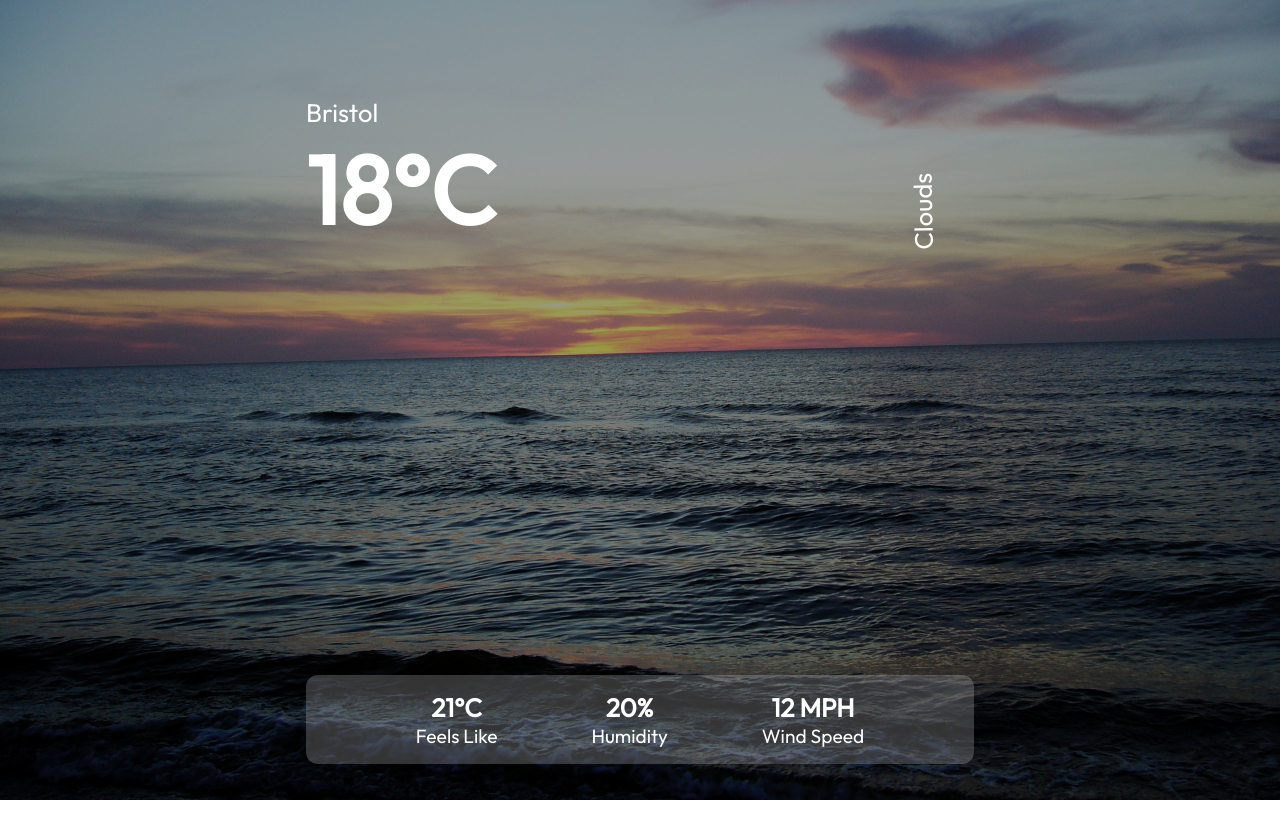
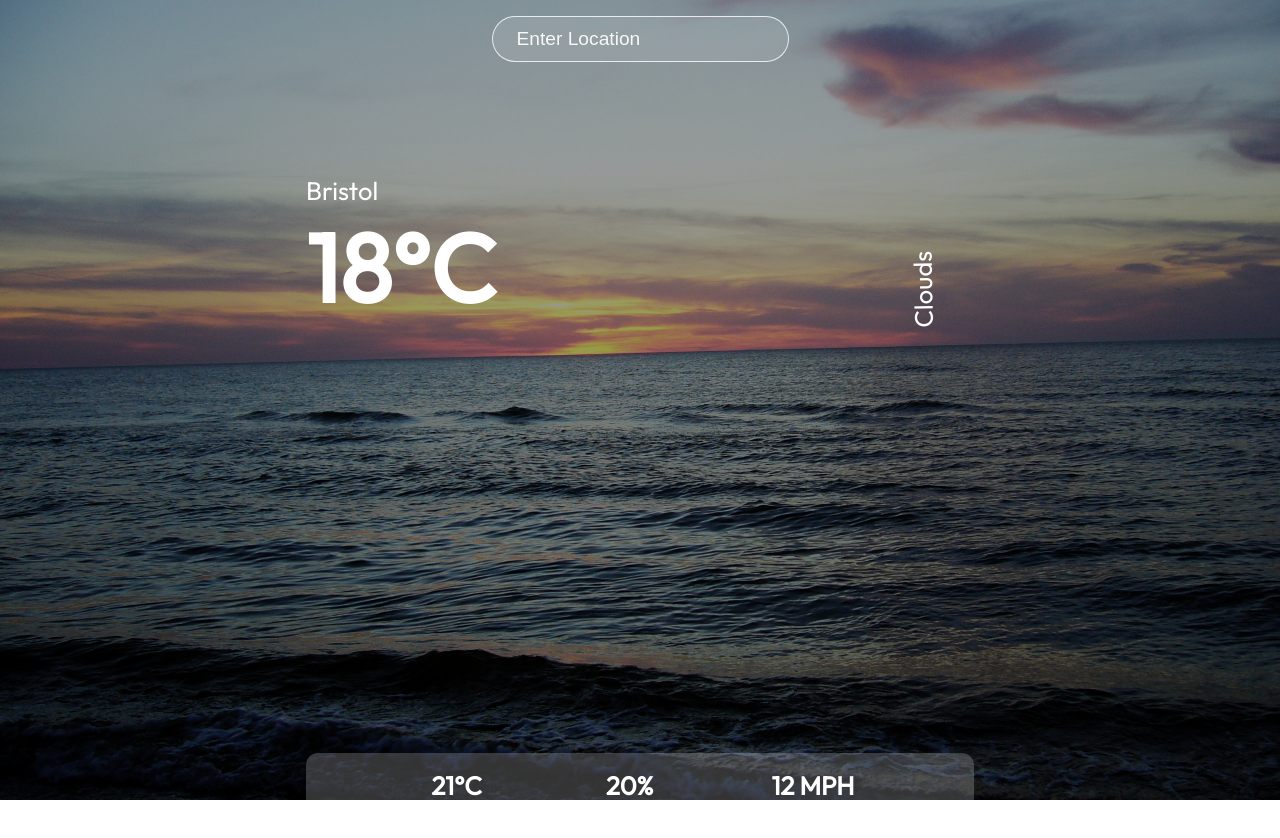
Before and after one commit to cotton-r/weather-app-react, a React (Create React App) app: page / in a window 1280 px wide. Shown: the top 838 px of the page. Before the commit the page ends 800 px from the top, so only its background shows below. Built offline with nearby package versions, Linux system fonts and the light colour scheme; no server answers.

Commit message:
style search box and input

```diff
--- a/src/App.js
+++ b/src/App.js
@@ -20,6 +20,16 @@ function App() {
 
   return (
     <div className="app">
+      <div className='search'>
+        <input
+        className='input'
+          value={location}
+          type="text"
+          onChange={event => setLocation(event.target.value)}
+          placeholder="Enter Location"
+          onKeyPress={searchLocation}
+        ></input>
+      </div>
       <div className='container'>
         <div className='top'>
           <div className='location'>
--- a/src/index.css
+++ b/src/index.css
@@ -40,6 +40,23 @@ h1 {
   top: 0;
   left: 0;
   z-index: -1;
+}
+
+.app .search {
+  text-align: center;
+  padding: 1rem;
+}
+
+.app .input {
+  padding: .7rem 1.5rem;
+  font-size: 1.2rem;
+  border-radius: 25px;
+  border: 1px solid rgba(255, 255, 255, 0.8);
+  background: rgba(255, 255, 255, 0.1);
+}
+
+::placeholder {
+  color: #f8f8f8;
 }
 
 .container {
```
